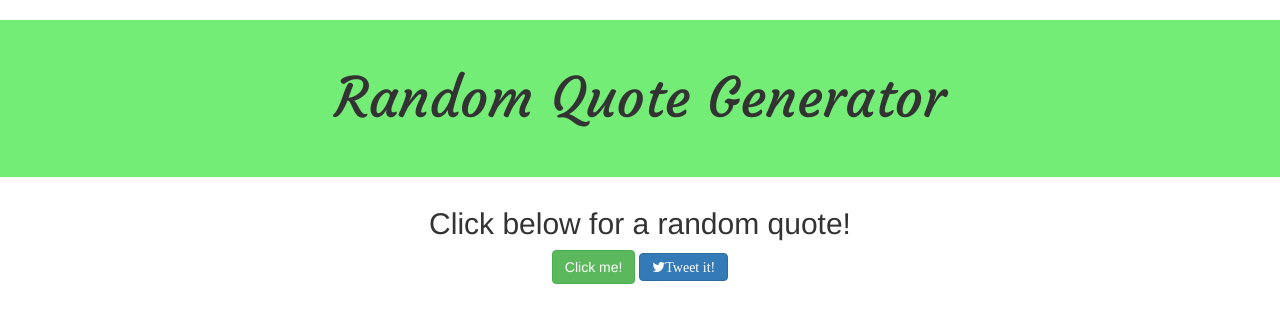
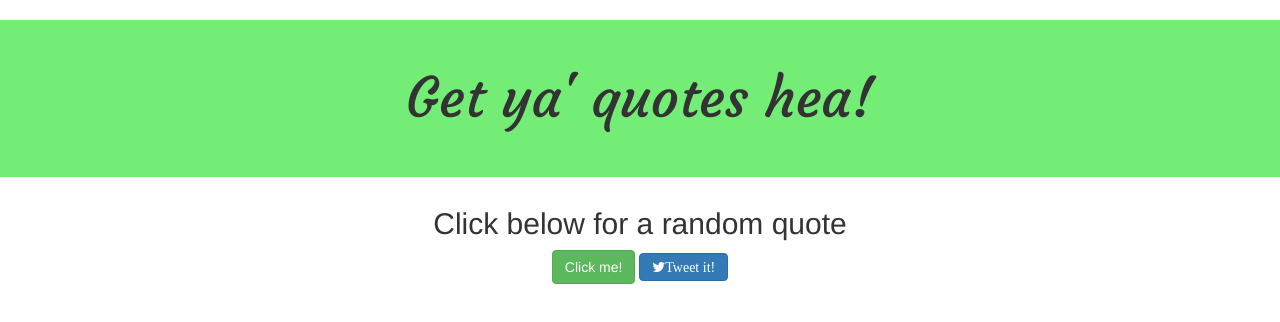
Before and after one commit to mdantuono/javascript-objects, a plain HTML site: page quoteGenerator/quotes.html in a window 1280 px wide. Drawn offline with nearby package versions, Linux system fonts and the light colour scheme.

Commit message:
changed wording

```diff
--- a/quoteGenerator/quotes.html
+++ b/quoteGenerator/quotes.html
@@ -21,8 +21,8 @@
     </style>
 </head>
 <body>
-    <h1 class="jumbotron">Random Quote Generator</h1>
-    <h2>Click below for a random quote!</h2>
+    <h1 class="jumbotron">Get ya' quotes hea!</h1>
+    <h2>Click below for a random quote</h2>
     <button onclick="showMe()" class="btn btn-success">Click me!</button>
     <button id="share-quote" class="btn btn-primary fa fa-twitter">Tweet it!</button>
     <h3 id="quote"></h3>
```
